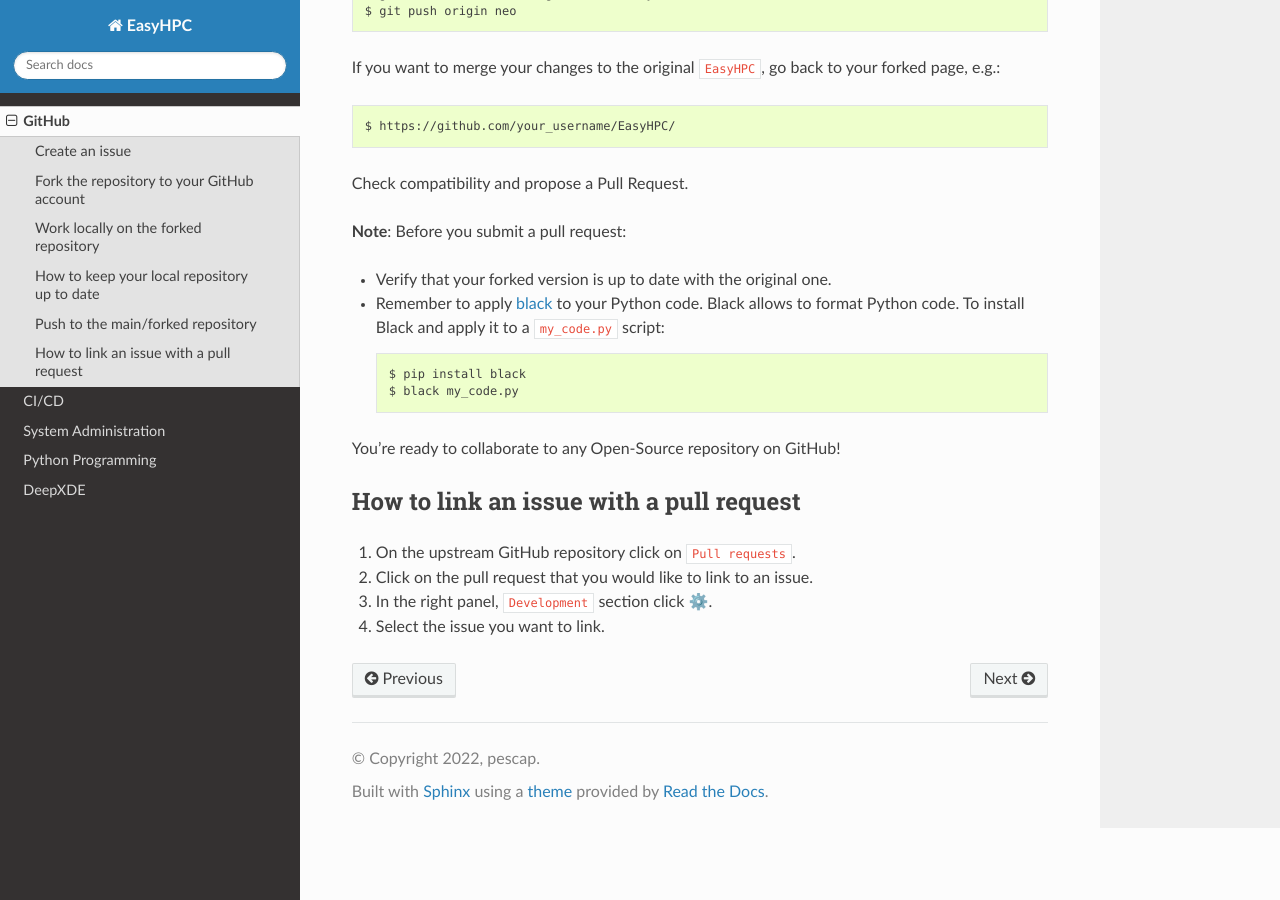
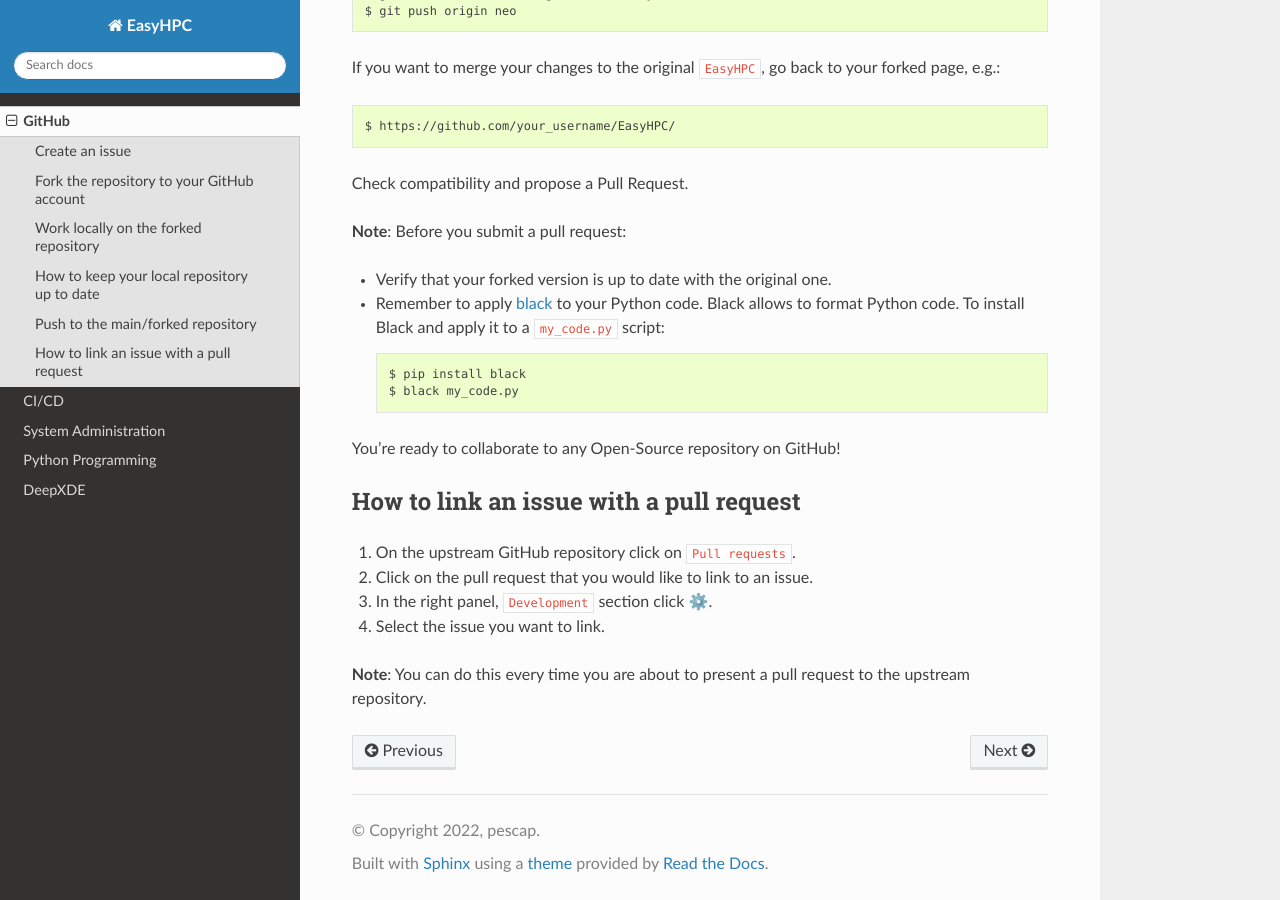
Before and after one commit to pescap/EasyHPC, a Sphinx documentation site: the page built from docs/source/github.rst, in a window 1280 px wide and 900 px high, scrolled down 2342 px. Built offline with Sphinx 7.4.7 and the Read the Docs theme 2.0.0, drawn with Linux system fonts in a browser that asks for light colours.

Commit message:
Added a Note for the new section

```diff
--- a/docs/source/github.rst
+++ b/docs/source/github.rst
@@ -116,3 +116,5 @@
 2. Click on the pull request that you would like to link to an issue.
 3. In the right panel, ``Development`` section click |:gear:|.
 4. Select the issue you want to link.
+
+**Note**: You can do this every time you are about to present a pull request to the upstream repository.
```
